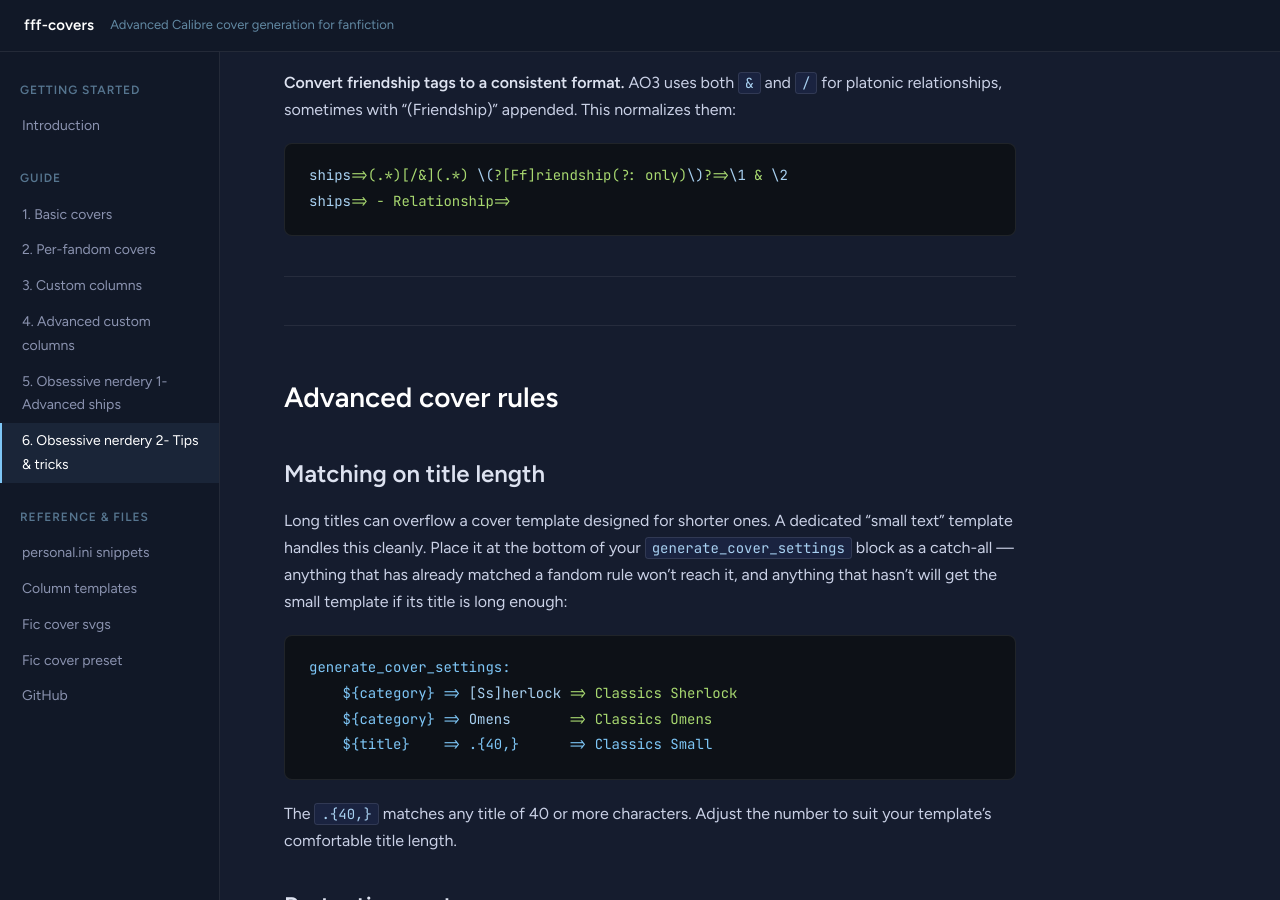
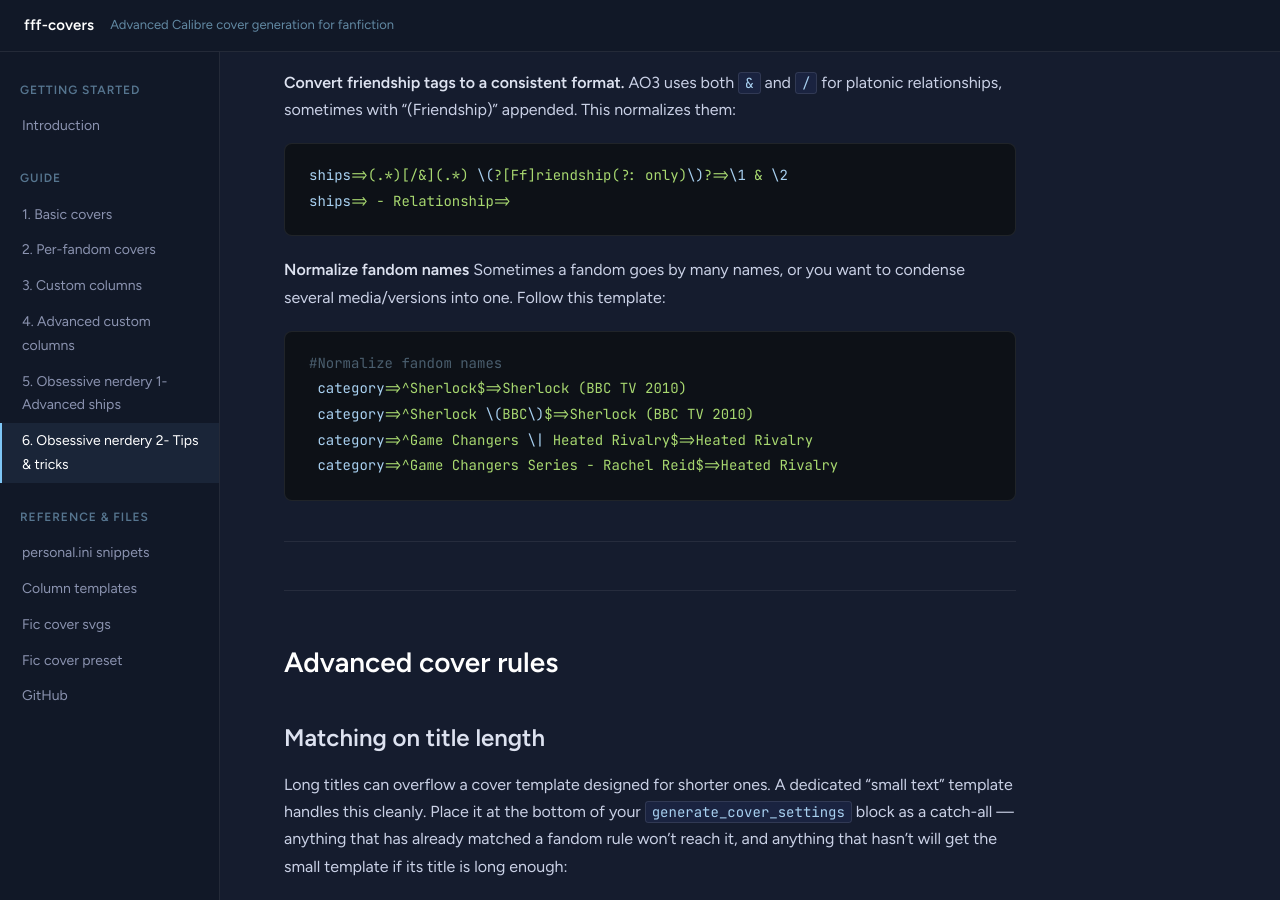
Before and after one commit to wordsandpics/fff-covers, a Jekyll site: the page built from nerdery.md, in a window 1280 px wide and 900 px high, scrolled down 1107 px. Built offline with Jekyll 4.4.1, drawn with Linux system fonts in a browser that asks for light colours.

Commit message:
added tips on fandom names, updated anthology slashes bit

````diff
--- a/nerdery.md
+++ b/nerdery.md
@@ -40,7 +40,16 @@ characters=>(?i)^Original Character(\(s\)|s|)$=>OC
 ships=>(.*)[/&](.*) \(?[Ff]riendship(?: only)\)?=>\1 & \2
 ships=> - Relationship=>
 ```
+**Normalize fandom names**
+Sometimes a fandom goes by many names, or you want to condense several media/versions into one. Follow this template:
 
+```ini
+#Normalize fandom names
+ category=>^Sherlock$=>Sherlock (BBC TV 2010)
+ category=>^Sherlock \(BBC\)$=>Sherlock (BBC TV 2010)
+ category=>^Game Changers \| Heated Rivalry$=>Heated Rivalry
+ category=>^Game Changers Series - Rachel Reid$=>Heated Rivalry
+ ```
 ***
 
 ## Advanced cover rules
````
Also changed, not shown: advanced-ships.md (+3 -1 lines).
